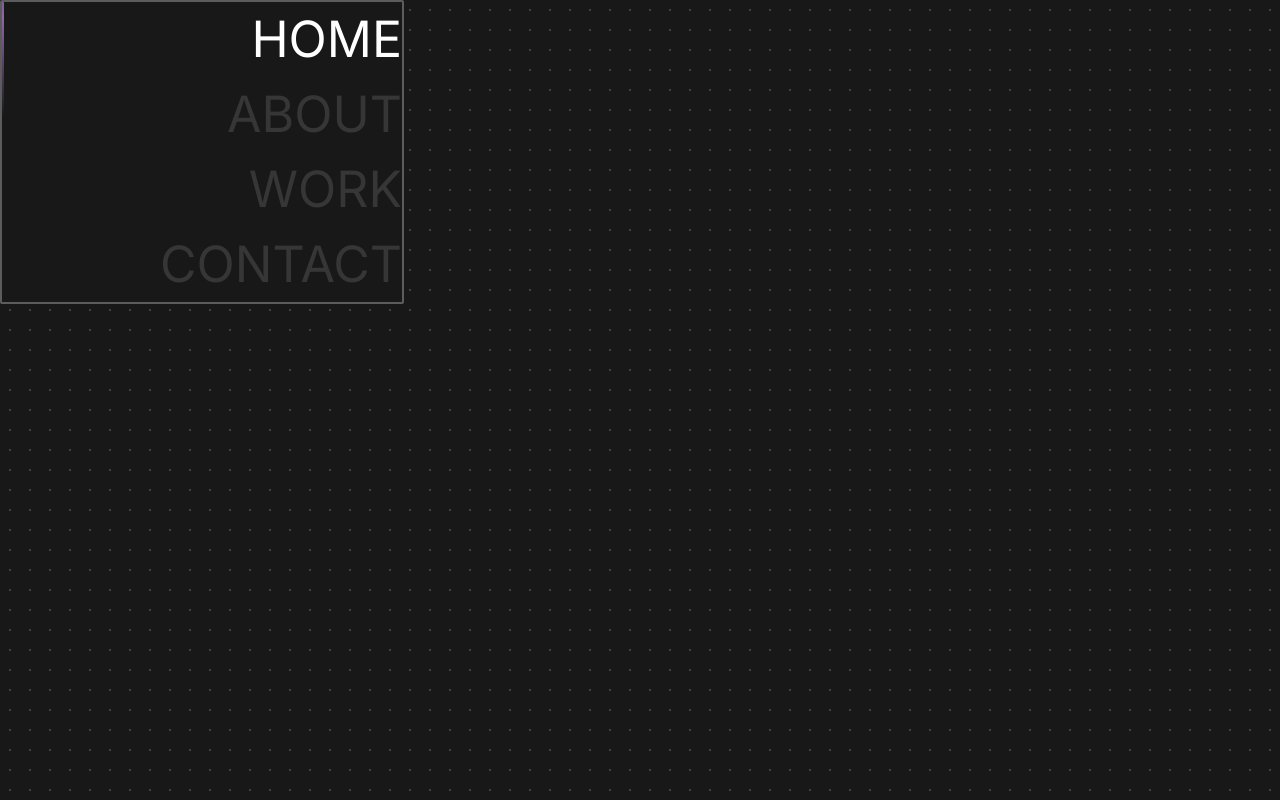
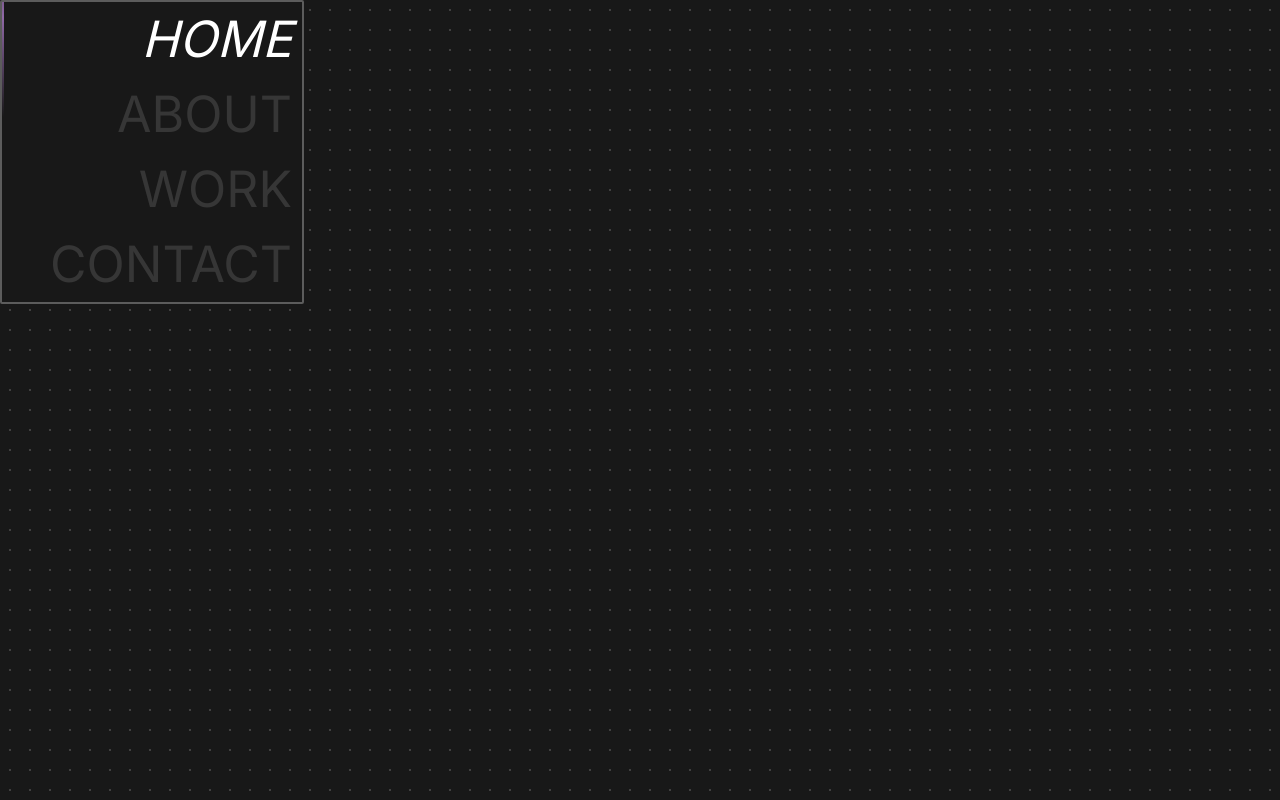
Before and after one commit to teykamp/homepage-2, a Vue app: page / in a window 1280 px wide. Built offline with nearby package versions, Linux system fonts and the light colour scheme.

Commit message:
update navbar

```diff
--- a/src/components/NavCard.vue
+++ b/src/components/NavCard.vue
@@ -3,42 +3,35 @@
     ref="container"
     :style="{
       background: '#181818',
-      width: '400px',
+      width: '300px',
     }"
   >
     <div
       v-for="(route, index) in routes"
       :key="index"
+      @click="router.push({name: route.name})"
       @mouseenter="hoverIndex = index"
       @mouseleave="hoverIndex = -1"
       class="text-uppercase route-link"
       :style="{
-        // 'font-style': route.name === currentRoute.name ? '' : 'italic',
+        'font-style': getFontStyle(route, index),
         'color': route.name === currentRoute.name ? 'white' : '#363636',
-        // 'font-weight': hoverIndex === index ? '' : 'light',
+        'font-weight': hoverIndex === index ? '' : 'light',
         display: 'block',
         'text-align': 'right',
-        'transition-duration': '300ms',
-        'transition-timing-function': 'ease-out',
         'font-size': '50px',
         'font-family': 'Inter',
+        position: 'relative',
+        'margin-right': '10px',
       }"
     >
-    <!-- <div
-      class="background-box"
-      :style="{
-        position: 'absolute',
-        background: 'white',
-        height: '100px',
-      }"
-    ></div> -->
     {{ route.name }}
     </div>
   </div>
 </template>
 
 <script setup lang="ts">
-import { ref, onMounted, computed } from 'vue'
+import { ref } from 'vue'
 import { useRouter } from 'vue-router'
 
 const router = useRouter()
@@ -46,33 +39,16 @@ const routes = ref(router.options.routes)
 const currentRoute = ref(router.currentRoute)
 const hoverIndex = ref(-1)
 
-const container = ref(null)
+const getFontStyle = (route: any, index: number) => {
+  if (currentRoute.value.name === route.name) return 'italic'
+  if (hoverIndex.value === index) return 'italic'
 
-const containerWidth = ref(null)
-onMounted(() => {
-  containerWidth.value = container.value.clientWidth
-})
-
-const hoverSpacing = computed(() => {
-  // works for work/home perfectly, not so good for rest
-  // can also have orange arrow
-  if (hoverIndex.value === -1) return ''
-  const lengthOfRouterLink = routes.value[hoverIndex.value].name.length
-  const letterSpacing = (containerWidth.value - lengthOfRouterLink * 37.5) / (lengthOfRouterLink - 1)
-  return `${letterSpacing}px`
-})
-
+}
 </script>
 
 <style scoped>
 @import url('https://fonts.googleapis.com/css2?family=Inter:wght@100;200;300;400;500;600;700;800;900&display=swap');
 .route-link:hover {
-  letter-spacing: v-bind(hoverSpacing);
-  margin-right: calc(v-bind(hoverSpacing) * -1);
   cursor: pointer;
 }
-/*
-.background-box:parent.hover {
-  width: 100%;
-} */
 </style>
--- a/src/views/AboutView.vue
+++ b/src/views/AboutView.vue
@@ -1,5 +1,20 @@
 <template>
-  <div class="about">
-    <h1>This is an about page</h1>
+  <div>
+
+    <CardAnimationWrapper :format="{
+      borderAnimation: true,
+      border: true,
+      hoverEffect: false
+    }">
+      <template #card-content>
+        <NavCardVue />
+      </template>
+    </CardAnimationWrapper>
+
   </div>
 </template>
+
+<script setup lang="ts">
+import CardAnimationWrapper from '../components/CardAnimationWrapper.vue';
+import NavCardVue from '../components/NavCard.vue';
+</script>
```
